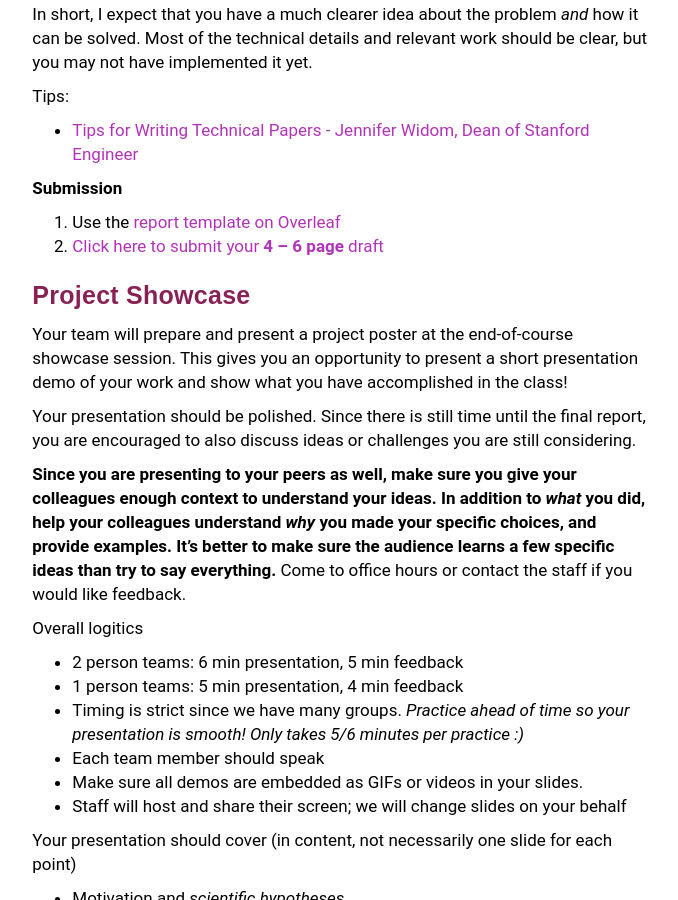
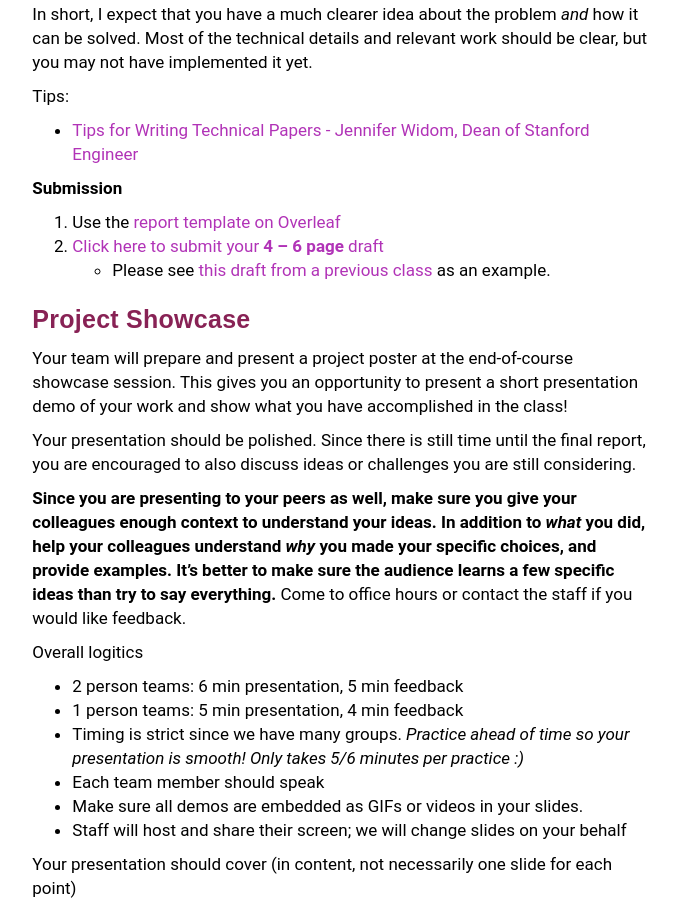
Before and after one commit to w6113/website_fall2020, a Jekyll site: the page built from projects.md, in a window 1280 px wide and 900 px high, scrolled down 1518 px. Shown: the whole window, without its empty margins (292-970 px from the left). Built offline with Jekyll 4.4.1, drawn with Linux system fonts in a browser that asks for light colours.

Commit message:
updated website

```diff
--- a/projects.md
+++ b/projects.md
@@ -67,7 +67,8 @@
 **Submission**
 
 1. Use the [report template on Overleaf](https://www.overleaf.com/read/phmrptrtjrhz)
-1. [Click here to submit your **4 -- 6 page** draft](#)
+1. [Click here to submit your **4 -- 6 page** draft](https://easychair.org/conferences/?conf=w611320)
+  * Please see [this draft from a previous class](https://www.dropbox.com/s/y460nkyi7pmnkre/example%20draft.pdf?dl=0) as an example.
 
 
 
```
